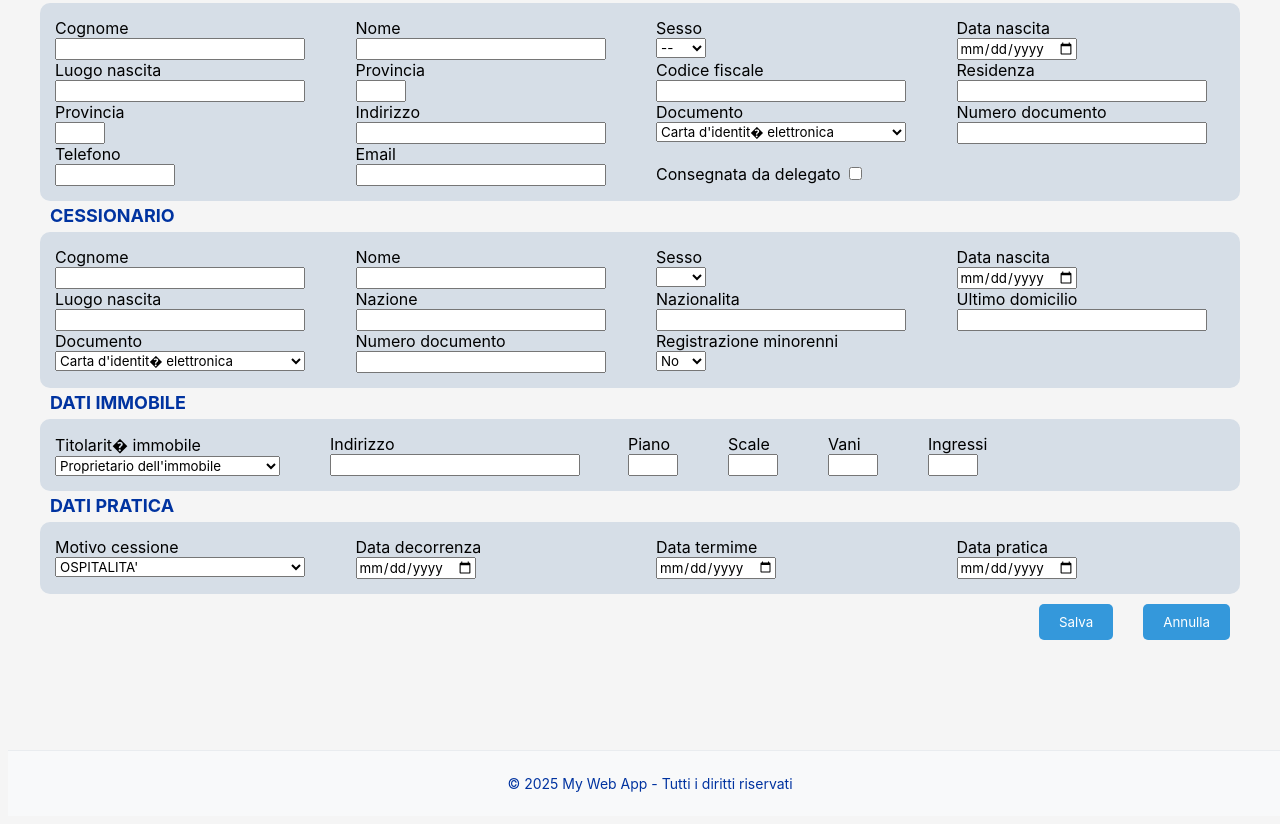
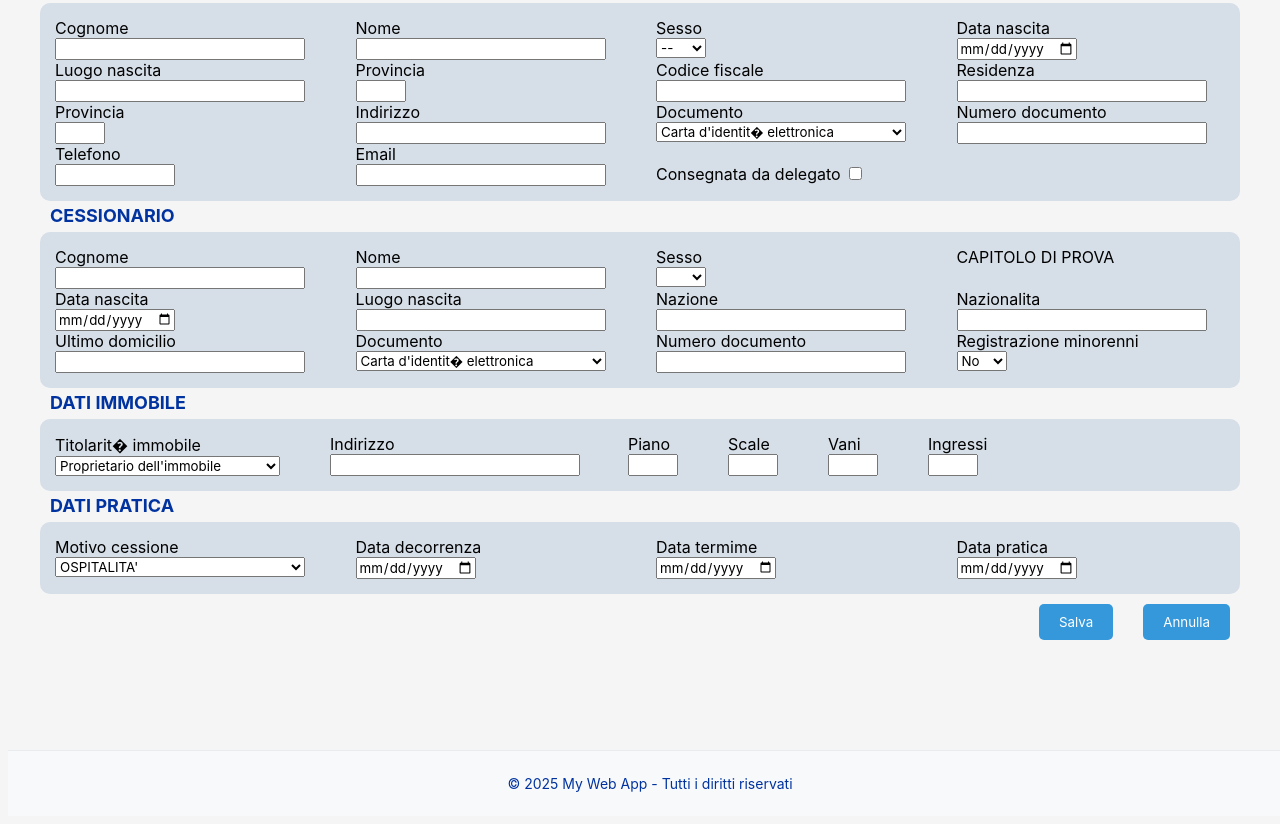
Before and after one commit to praticaff/Comunicazioni, a plain HTML site: page index.html in a window 1280 px wide. Shown: the part 82-906 px from the top of the page. Drawn offline with Linux system fonts and the light colour scheme.

Commit message:
Nuova prova

```diff
--- a/index.html
+++ b/index.html
@@ -152,6 +152,7 @@
                             </select>
                         </div>
 <!--PROVA-->
+<div> CAPITOLO DI PROVA</div>
                         <div class="form-group">
                             <label for="dataNascitaCessionario">Data nascita</label>
                             <input type="date" class="data" id="dataNascitaCessionario" name="dataNascitaCessionario" required />
```
